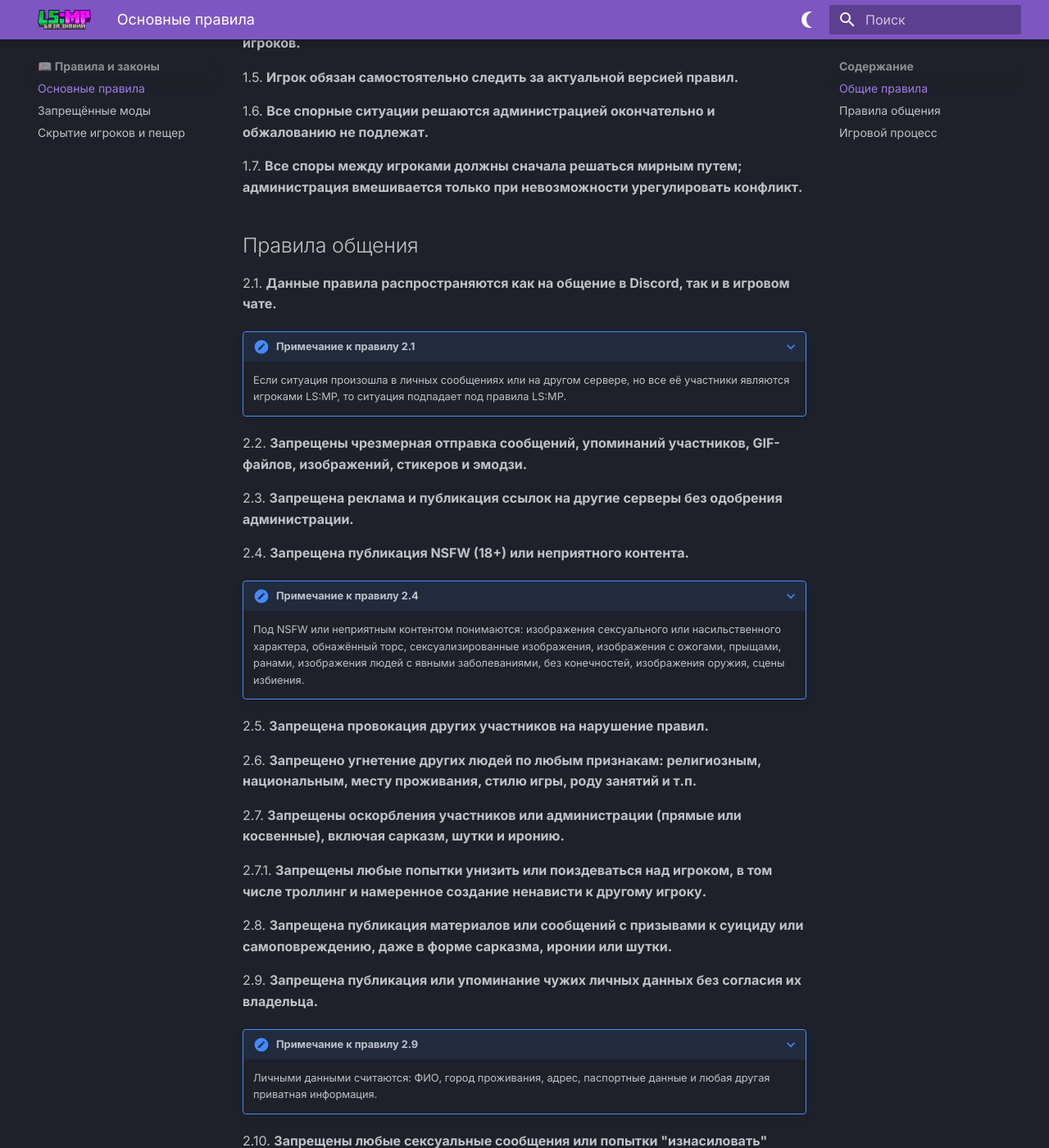
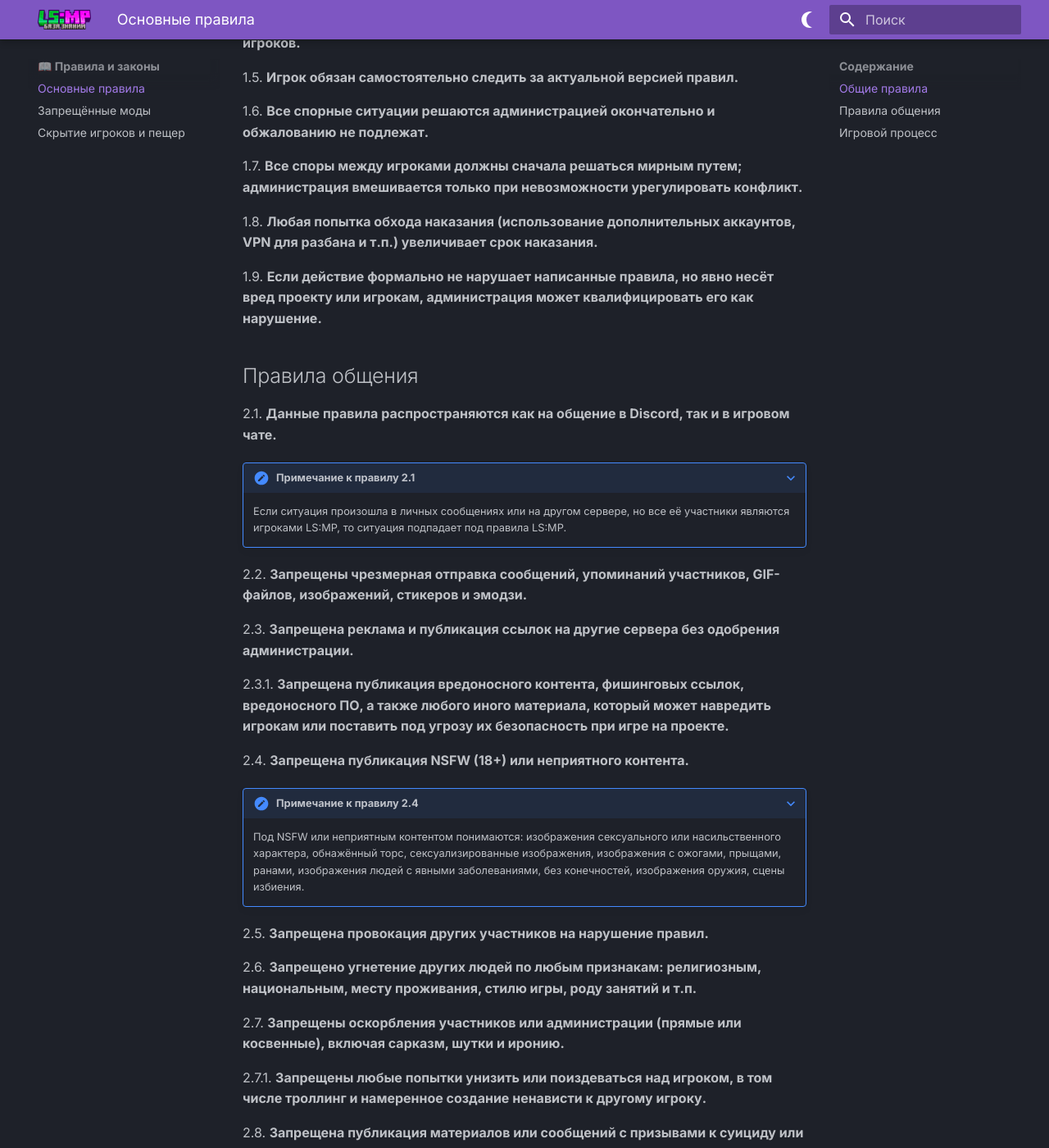
Before and after one commit to litkoit1003/LSMP-Wiki, an MkDocs documentation site: the page built from docs/rules/index.md, in a window 1280 px wide and 1400 px high, scrolled down 634 px. Shown: the whole window at 82% size. Built offline with MkDocs 1.6.1 and Material for MkDocs 9.7.7, drawn with Linux system fonts in a browser that asks for light colours; some of the changed text lies outside the part shown.

Commit message:
Change rules

```diff
--- a/docs/rules/index.md
+++ b/docs/rules/index.md
@@ -20,6 +20,10 @@
 
 1.7. **Все споры между игроками должны сначала решаться мирным путем; администрация вмешивается только при невозможности урегулировать конфликт.**
 
+1.8. **Любая попытка обхода наказания (использование дополнительных аккаунтов, VPN для разбана и т.п.) увеличивает срок наказания.**
+
+1.9. **Если действие формально не нарушает написанные правила, но явно несёт вред проекту или игрокам, администрация может квалифицировать его как нарушение.**
+
 ## Правила общения
 2.1. **Данные правила распространяются как на общение в Discord, так и в игровом чате.**
 
@@ -28,7 +32,9 @@
 
 2.2. **Запрещены чрезмерная отправка сообщений, упоминаний участников, GIF-файлов, изображений, стикеров и эмодзи.**
 
-2.3. **Запрещена реклама и публикация ссылок на другие серверы без одобрения администрации.**
+2.3. **Запрещена реклама и публикация ссылок на другие сервера без одобрения администрации.**
+
+2.3.1. **Запрещена публикация вредоносного контента, фишинговых ссылок, вредоносного ПО, а также любого иного материала, который может навредить игрокам или поставить под угрозу их безопасность при игре на проекте.**
 
 2.4. **Запрещена публикация NSFW (18+) или неприятного контента.**
 
@@ -75,6 +81,8 @@
 2.21. **Запрещено выдавать ложную информацию о себе, включая роли, привилегии и должность.**
 
 2.22. **Игроки обязаны соблюдать правила ролевого поведения, если они участвуют в RP-сценах.**
+
+2.23. **Запрещено злоупотребление системой жалоб: ложные репорты, массовые жалобы без причины, попытка давления через жалобы.**
 
 ## Игровой процесс
 
```
